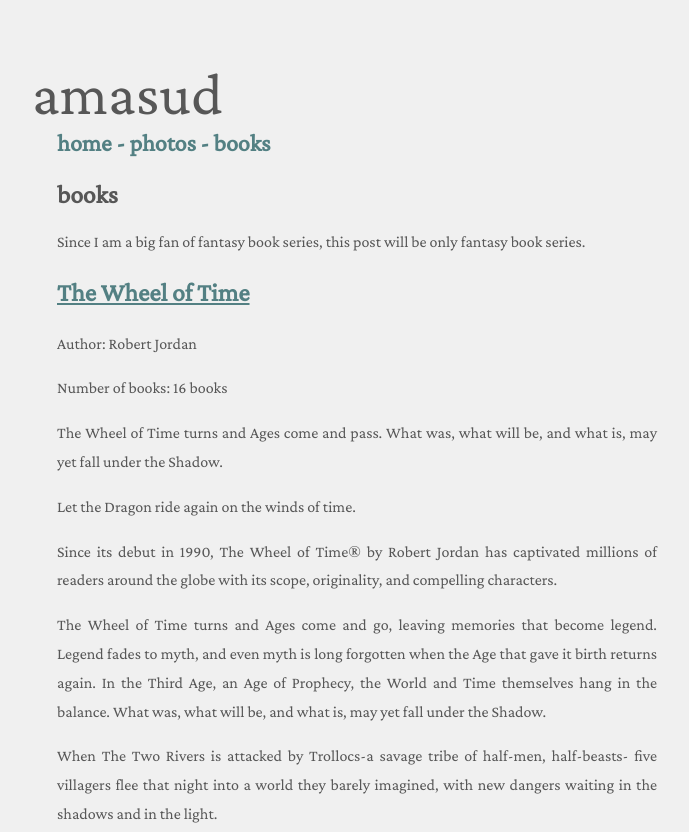
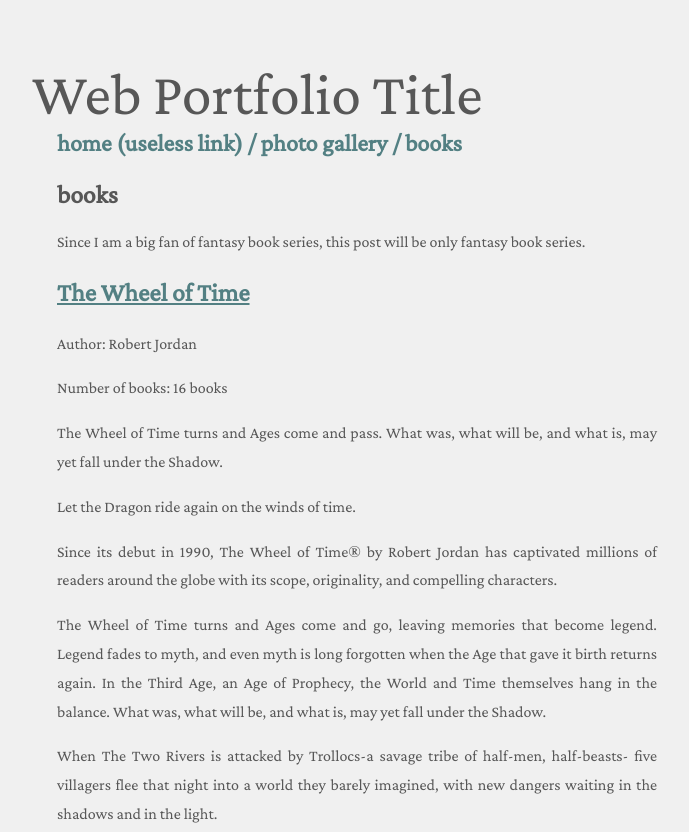
Before and after one commit to reyandotco/reyandotco.github.io, a plain HTML site: page books.html in a window 1280 px wide. Shown: the top 832 px of the page, without its empty margins (283-972 px from the left). Drawn offline with nearby package versions, Linux system fonts and the light colour scheme.

Commit message:
fix header on books page

```diff
--- a/books.html
+++ b/books.html
@@ -7,11 +7,15 @@
   </head>
   <body>
     <header>
-      <a class="title">amasud</a>
+      <a class="title">Web Portfolio Title</a>
       <nav>
-        <a style="text-decoration: none" href="index.html"><b>home - </b></a>
-        <a style="text-decoration: none" href="/gallery"><b>photos - </b></a>
-        <a style="text-decoration: none" href="books.html"><b>books</b></a>
+        <a style="text-decoration: none" href="/"
+          ><b>home (useless link) / </b></a
+        >
+        <a style="text-decoration: none" href="/gallery"
+          ><b>photo gallery / </b></a
+        >
+        <a style="text-decoration: none" href="/books.html"><b>books</b></a>
       </nav>
     </header>
     <h1>books</h1>
```
